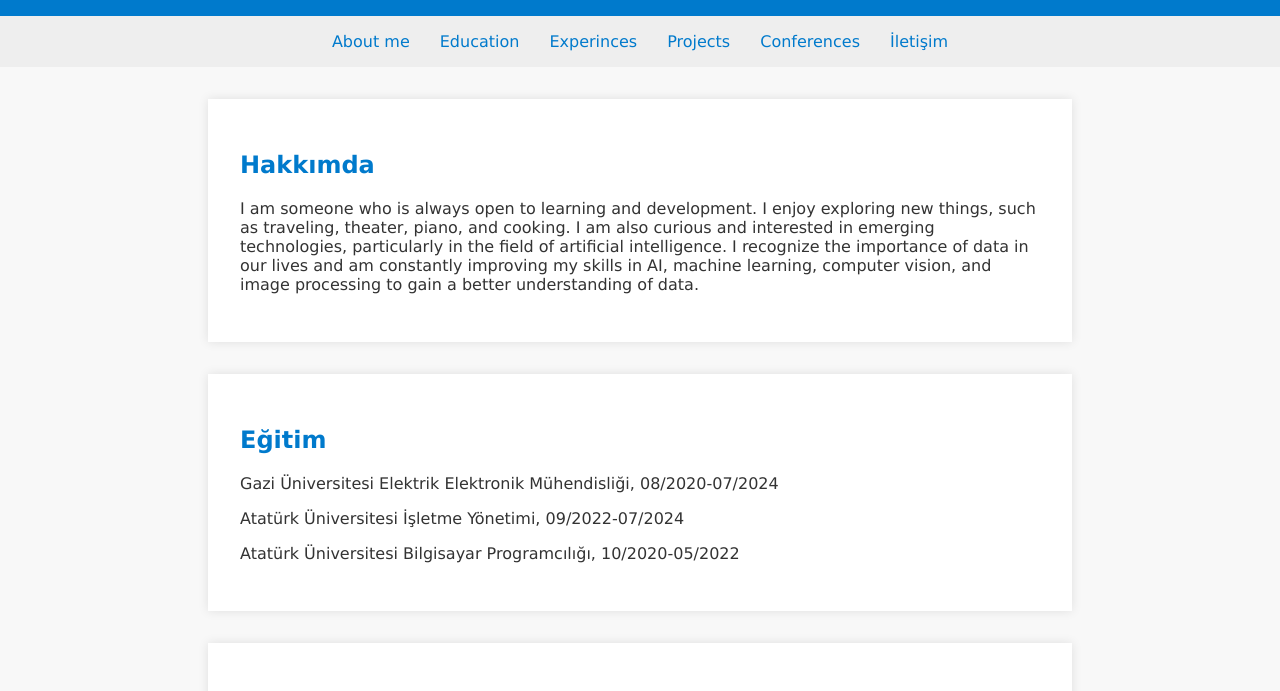
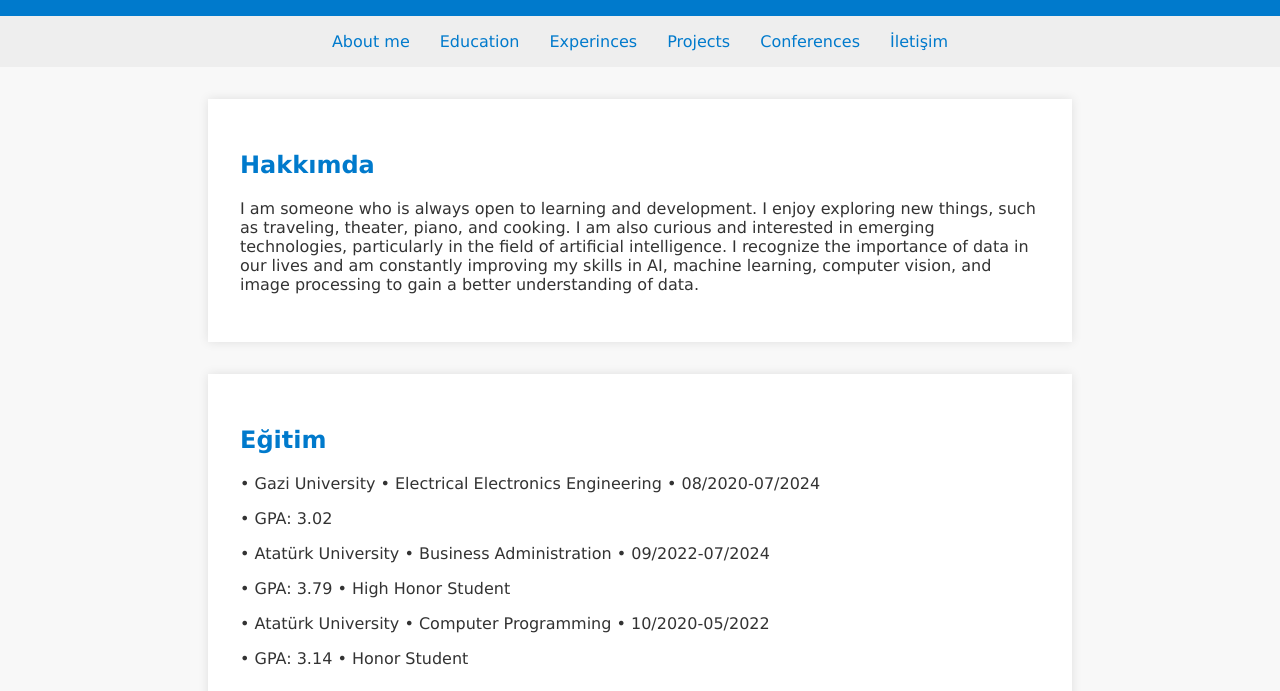
Before and after one commit to mbk2103/mbk2103.github.io, a plain HTML site: page index.html in a window 1280 px wide. Shown: the part 97-788 px from the top of the page. Drawn offline with Linux system fonts and the light colour scheme.

Commit message:
Update index.html

```diff
--- a/index.html
+++ b/index.html
@@ -89,9 +89,18 @@
     </section>
     <section id="egitim">
         <h2>Eğitim</h2>
-        <p>Gazi Üniversitesi Elektrik Elektronik Mühendisliği, 08/2020-07/2024</p>
-        <p>Atatürk Üniversitesi İşletme Yönetimi, 09/2022-07/2024</p>
-        <p>Atatürk Üniversitesi Bilgisayar Programcılığı, 10/2020-05/2022</p>
+        <div class="egitim">
+        <p>• Gazi University • Electrical Electronics Engineering • 08/2020-07/2024</p>
+        <p>• GPA: 3.02</p>
+        </div>
+        <div class="egitim">
+        <p>• Atatürk University • Business Administration • 09/2022-07/2024</p>
+        <p>• GPA: 3.79 • High Honor Student</p>
+        </div>
+        <div class="egitim">
+        <p>• Atatürk University • Computer Programming • 10/2020-05/2022</p>
+        <p>• GPA: 3.14 • Honor Student </p>
+        </div>
     </section>
     <section id="is-deneyimi">
         <h2>Experiences</h2>
```
